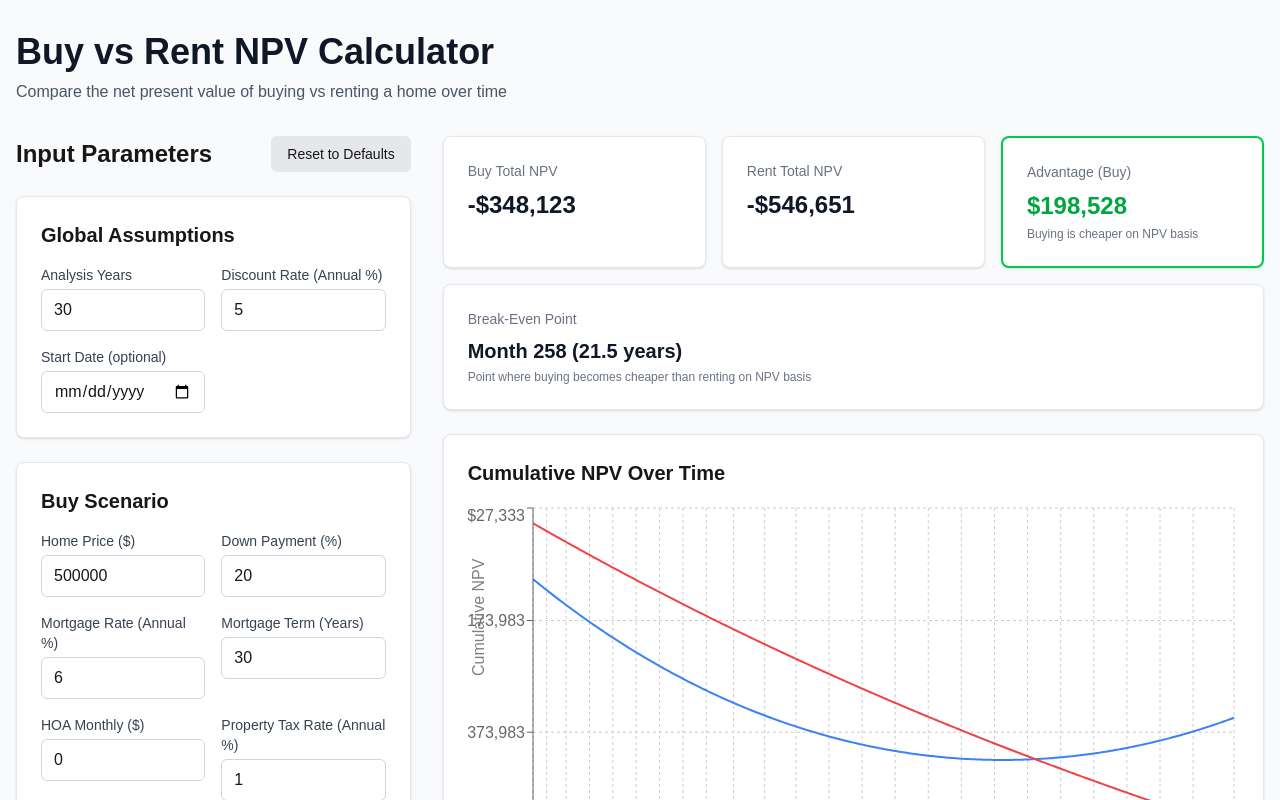
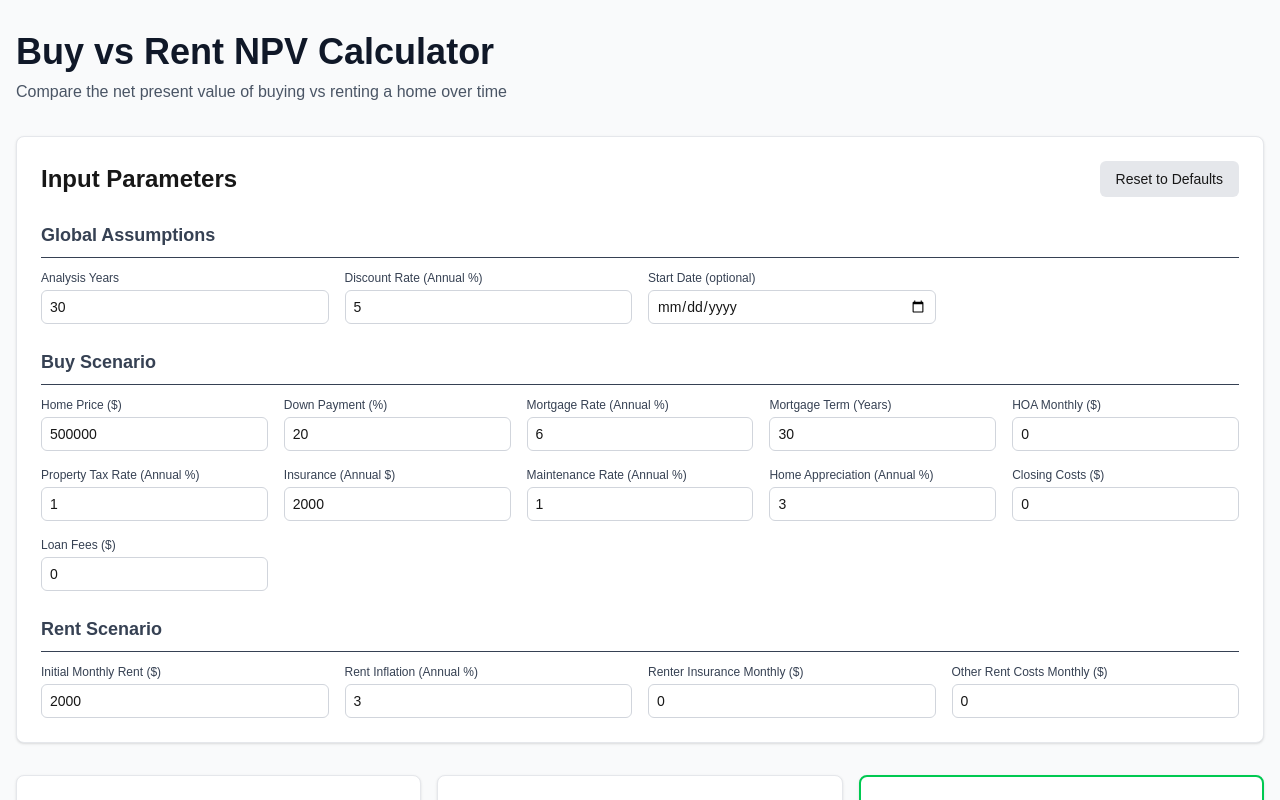
Before and after one commit to eswan18/npv-mortgage, a Next.js app: page / in a window 1280 px wide. Shown: the top 800 px of the page. Built offline with nearby package versions, Linux system fonts and the light colour scheme.

Commit message:
Reorganize page.

```diff
--- a/app/page.tsx
+++ b/app/page.tsx
@@ -28,25 +28,25 @@ export default function Home() {
           Compare the net present value of buying vs renting a home over time
         </p>
 
-        <div className="grid grid-cols-1 lg:grid-cols-3 gap-8">
-          {/* Input Form - Left Side */}
-          <div className="lg:col-span-1">
-            <div className="sticky top-8">
-              <InputForm inputs={inputs} onChange={setInputs} />
-            </div>
+        {/* Input Parameters - Top Row */}
+        <div className="mb-8">
+          <InputForm inputs={inputs} onChange={setInputs} />
+        </div>
+
+        {/* Results Section - Middle */}
+        {result && (
+          <div className="mb-8 space-y-6">
+            <SummaryCards summary={result.summary} />
+            <ChartView monthly={result.monthly} />
           </div>
+        )}
 
-          {/* Results - Right Side */}
-          <div className="lg:col-span-2 space-y-6">
-            {result && (
-              <>
-                <SummaryCards summary={result.summary} />
-                <ChartView monthly={result.monthly} />
-                <DataTable monthly={result.monthly} />
-              </>
-            )}
+        {/* Tables - Bottom, Full Width */}
+        {result && (
+          <div className="w-full">
+            <DataTable monthly={result.monthly} />
           </div>
-        </div>
+        )}
       </div>
     </div>
   );
--- a/components/DataTable.tsx
+++ b/components/DataTable.tsx
@@ -151,8 +151,8 @@ export default function DataTable({ monthly }: DataTableProps) {
   const rentTotalPages = Math.ceil(monthly.length / itemsPerPage);
 
   return (
-    <div className="space-y-6">
-      <div className="flex items-center justify-between">
+    <div className="space-y-6 w-full">
+      <div className="flex items-center justify-between mb-4">
         <h3 className="text-xl font-semibold">Month-by-Month Details</h3>
         <button
           onClick={() => exportToCSV(monthly)}
--- a/components/InputForm.tsx
+++ b/components/InputForm.tsx
@@ -18,8 +18,8 @@ export default function InputForm({ inputs, onChange }: InputFormProps) {
   };
 
   return (
-    <div className="space-y-6">
-      <div className="flex items-center justify-between">
+    <div className="bg-white p-6 rounded-lg shadow-sm border border-gray-200">
+      <div className="flex items-center justify-between mb-6">
         <h2 className="text-2xl font-bold">Input Parameters</h2>
         <button
           onClick={handleReset}
@@ -29,23 +29,24 @@ export default function InputForm({ inputs, onChange }: InputFormProps) {
         </button>
       </div>
 
+      <div className="space-y-6">
         {/* Global Assumptions */}
-      <div className="bg-white p-6 rounded-lg shadow-sm border border-gray-200">
-        <h3 className="text-xl font-semibold mb-4">Global Assumptions</h3>
-        <div className="grid grid-cols-1 md:grid-cols-2 gap-4">
         <div>
-            <label className="block text-sm font-medium text-gray-700 mb-1">
+          <h3 className="text-lg font-semibold mb-3 text-gray-700 border-b pb-2">Global Assumptions</h3>
+          <div className="grid grid-cols-2 md:grid-cols-3 lg:grid-cols-4 gap-4">
+            <div>
+              <label className="block text-xs font-medium text-gray-700 mb-1">
                 Analysis Years
               </label>
               <input
                 type="number"
                 value={inputs.analysisYears}
                 onChange={(e) => handleChange('analysisYears', parseFloat(e.target.value) || 0)}
-              className="w-full px-3 py-2 border border-gray-300 rounded-md focus:outline-none focus:ring-2 focus:ring-blue-500"
+                className="w-full px-2 py-1.5 text-sm border border-gray-300 rounded-md focus:outline-none focus:ring-2 focus:ring-blue-500"
               />
             </div>
             <div>
-            <label className="block text-sm font-medium text-gray-700 mb-1">
+              <label className="block text-xs font-medium text-gray-700 mb-1">
                 Discount Rate (Annual %)
               </label>
               <input
@@ -53,40 +54,40 @@ export default function InputForm({ inputs, onChange }: InputFormProps) {
                 step="0.001"
                 value={inputs.discountRateAnnual * 100}
                 onChange={(e) => handleChange('discountRateAnnual', (parseFloat(e.target.value) || 0) / 100)}
-              className="w-full px-3 py-2 border border-gray-300 rounded-md focus:outline-none focus:ring-2 focus:ring-blue-500"
+                className="w-full px-2 py-1.5 text-sm border border-gray-300 rounded-md focus:outline-none focus:ring-2 focus:ring-blue-500"
               />
             </div>
             <div>
-            <label className="block text-sm font-medium text-gray-700 mb-1">
+              <label className="block text-xs font-medium text-gray-700 mb-1">
                 Start Date (optional)
               </label>
               <input
                 type="date"
                 value={inputs.startDate || ''}
                 onChange={(e) => handleChange('startDate', e.target.value || null)}
-              className="w-full px-3 py-2 border border-gray-300 rounded-md focus:outline-none focus:ring-2 focus:ring-blue-500"
+                className="w-full px-2 py-1.5 text-sm border border-gray-300 rounded-md focus:outline-none focus:ring-2 focus:ring-blue-500"
               />
             </div>
           </div>
         </div>
 
         {/* Buy Scenario */}
-      <div className="bg-white p-6 rounded-lg shadow-sm border border-gray-200">
-        <h3 className="text-xl font-semibold mb-4">Buy Scenario</h3>
-        <div className="grid grid-cols-1 md:grid-cols-2 gap-4">
         <div>
-            <label className="block text-sm font-medium text-gray-700 mb-1">
+          <h3 className="text-lg font-semibold mb-3 text-gray-700 border-b pb-2">Buy Scenario</h3>
+          <div className="grid grid-cols-2 md:grid-cols-3 lg:grid-cols-4 xl:grid-cols-5 gap-4">
+            <div>
+              <label className="block text-xs font-medium text-gray-700 mb-1">
                 Home Price ($)
               </label>
               <input
                 type="number"
                 value={inputs.homePrice}
                 onChange={(e) => handleChange('homePrice', parseFloat(e.target.value) || 0)}
-              className="w-full px-3 py-2 border border-gray-300 rounded-md focus:outline-none focus:ring-2 focus:ring-blue-500"
+                className="w-full px-2 py-1.5 text-sm border border-gray-300 rounded-md focus:outline-none focus:ring-2 focus:ring-blue-500"
               />
             </div>
             <div>
-            <label className="block text-sm font-medium text-gray-700 mb-1">
+              <label className="block text-xs font-medium text-gray-700 mb-1">
                 Down Payment (%)
               </label>
               <input
@@ -94,11 +95,11 @@ export default function InputForm({ inputs, onChange }: InputFormProps) {
                 step="0.1"
                 value={inputs.downPaymentPercent * 100}
                 onChange={(e) => handleChange('downPaymentPercent', (parseFloat(e.target.value) || 0) / 100)}
-              className="w-full px-3 py-2 border border-gray-300 rounded-md focus:outline-none focus:ring-2 focus:ring-blue-500"
+                className="w-full px-2 py-1.5 text-sm border border-gray-300 rounded-md focus:outline-none focus:ring-2 focus:ring-blue-500"
               />
             </div>
             <div>
-            <label className="block text-sm font-medium text-gray-700 mb-1">
+              <label className="block text-xs font-medium text-gray-700 mb-1">
                 Mortgage Rate (Annual %)
               </label>
               <input
@@ -106,33 +107,33 @@ export default function InputForm({ inputs, onChange }: InputFormProps) {
                 step="0.001"
                 value={inputs.mortgageRateAnnual * 100}
                 onChange={(e) => handleChange('mortgageRateAnnual', (parseFloat(e.target.value) || 0) / 100)}
-              className="w-full px-3 py-2 border border-gray-300 rounded-md focus:outline-none focus:ring-2 focus:ring-blue-500"
+                className="w-full px-2 py-1.5 text-sm border border-gray-300 rounded-md focus:outline-none focus:ring-2 focus:ring-blue-500"
               />
             </div>
             <div>
-            <label className="block text-sm font-medium text-gray-700 mb-1">
+              <label className="block text-xs font-medium text-gray-700 mb-1">
                 Mortgage Term (Years)
               </label>
               <input
                 type="number"
                 value={inputs.mortgageTermYears}
                 onChange={(e) => handleChange('mortgageTermYears', parseInt(e.target.value) || 0)}
-              className="w-full px-3 py-2 border border-gray-300 rounded-md focus:outline-none focus:ring-2 focus:ring-blue-500"
+                className="w-full px-2 py-1.5 text-sm border border-gray-300 rounded-md focus:outline-none focus:ring-2 focus:ring-blue-500"
               />
             </div>
             <div>
-            <label className="block text-sm font-medium text-gray-700 mb-1">
+              <label className="block text-xs font-medium text-gray-700 mb-1">
                 HOA Monthly ($)
               </label>
               <input
                 type="number"
                 value={inputs.hoaMonthly}
                 onChange={(e) => handleChange('hoaMonthly', parseFloat(e.target.value) || 0)}
-              className="w-full px-3 py-2 border border-gray-300 rounded-md focus:outline-none focus:ring-2 focus:ring-blue-500"
+                className="w-full px-2 py-1.5 text-sm border border-gray-300 rounded-md focus:outline-none focus:ring-2 focus:ring-blue-500"
               />
             </div>
             <div>
-            <label className="block text-sm font-medium text-gray-700 mb-1">
+              <label className="block text-xs font-medium text-gray-700 mb-1">
                 Property Tax Rate (Annual %)
               </label>
               <input
@@ -140,22 +141,22 @@ export default function InputForm({ inputs, onChange }: InputFormProps) {
                 step="0.001"
                 value={inputs.propertyTaxRateAnnual * 100}
                 onChange={(e) => handleChange('propertyTaxRateAnnual', (parseFloat(e.target.value) || 0) / 100)}
-              className="w-full px-3 py-2 border border-gray-300 rounded-md focus:outline-none focus:ring-2 focus:ring-blue-500"
+                className="w-full px-2 py-1.5 text-sm border border-gray-300 rounded-md focus:outline-none focus:ring-2 focus:ring-blue-500"
               />
             </div>
             <div>
-            <label className="block text-sm font-medium text-gray-700 mb-1">
+              <label className="block text-xs font-medium text-gray-700 mb-1">
                 Insurance (Annual $)
               </label>
               <input
                 type="number"
                 value={inputs.insuranceAnnual}
                 onChange={(e) => handleChange('insuranceAnnual', parseFloat(e.target.value) || 0)}
-              className="w-full px-3 py-2 border border-gray-300 rounded-md focus:outline-none focus:ring-2 focus:ring-blue-500"
+                className="w-full px-2 py-1.5 text-sm border border-gray-300 rounded-md focus:outline-none focus:ring-2 focus:ring-blue-500"
               />
             </div>
             <div>
-            <label className="block text-sm font-medium text-gray-700 mb-1">
+              <label className="block text-xs font-medium text-gray-700 mb-1">
                 Maintenance Rate (Annual %)
               </label>
               <input
@@ -163,11 +164,11 @@ export default function InputForm({ inputs, onChange }: InputFormProps) {
                 step="0.001"
                 value={inputs.maintenanceRateAnnual * 100}
                 onChange={(e) => handleChange('maintenanceRateAnnual', (parseFloat(e.target.value) || 0) / 100)}
-              className="w-full px-3 py-2 border border-gray-300 rounded-md focus:outline-none focus:ring-2 focus:ring-blue-500"
+                className="w-full px-2 py-1.5 text-sm border border-gray-300 rounded-md focus:outline-none focus:ring-2 focus:ring-blue-500"
               />
             </div>
             <div>
-            <label className="block text-sm font-medium text-gray-700 mb-1">
+              <label className="block text-xs font-medium text-gray-700 mb-1">
                 Home Appreciation (Annual %)
               </label>
               <input
@@ -175,51 +176,51 @@ export default function InputForm({ inputs, onChange }: InputFormProps) {
                 step="0.001"
                 value={inputs.homeAppreciationRateAnnual * 100}
                 onChange={(e) => handleChange('homeAppreciationRateAnnual', (parseFloat(e.target.value) || 0) / 100)}
-              className="w-full px-3 py-2 border border-gray-300 rounded-md focus:outline-none focus:ring-2 focus:ring-blue-500"
+                className="w-full px-2 py-1.5 text-sm border border-gray-300 rounded-md focus:outline-none focus:ring-2 focus:ring-blue-500"
               />
             </div>
             <div>
-            <label className="block text-sm font-medium text-gray-700 mb-1">
+              <label className="block text-xs font-medium text-gray-700 mb-1">
                 Closing Costs ($)
               </label>
               <input
                 type="number"
                 value={inputs.closingCosts || 0}
                 onChange={(e) => handleChange('closingCosts', parseFloat(e.target.value) || 0)}
-              className="w-full px-3 py-2 border border-gray-300 rounded-md focus:outline-none focus:ring-2 focus:ring-blue-500"
+                className="w-full px-2 py-1.5 text-sm border border-gray-300 rounded-md focus:outline-none focus:ring-2 focus:ring-blue-500"
               />
             </div>
             <div>
-            <label className="block text-sm font-medium text-gray-700 mb-1">
+              <label className="block text-xs font-medium text-gray-700 mb-1">
                 Loan Fees ($)
               </label>
               <input
                 type="number"
                 value={inputs.loanFees || 0}
                 onChange={(e) => handleChange('loanFees', parseFloat(e.target.value) || 0)}
-              className="w-full px-3 py-2 border border-gray-300 rounded-md focus:outline-none focus:ring-2 focus:ring-blue-500"
+                className="w-full px-2 py-1.5 text-sm border border-gray-300 rounded-md focus:outline-none focus:ring-2 focus:ring-blue-500"
               />
             </div>
           </div>
         </div>
 
         {/* Rent Scenario */}
-      <div className="bg-white p-6 rounded-lg shadow-sm border border-gray-200">
-        <h3 className="text-xl font-semibold mb-4">Rent Scenario</h3>
-        <div className="grid grid-cols-1 md:grid-cols-2 gap-4">
         <div>
-            <label className="block text-sm font-medium text-gray-700 mb-1">
+          <h3 className="text-lg font-semibold mb-3 text-gray-700 border-b pb-2">Rent Scenario</h3>
+          <div className="grid grid-cols-2 md:grid-cols-3 lg:grid-cols-4 gap-4">
+            <div>
+              <label className="block text-xs font-medium text-gray-700 mb-1">
                 Initial Monthly Rent ($)
               </label>
               <input
                 type="number"
                 value={inputs.initialMonthlyRent}
                 onChange={(e) => handleChange('initialMonthlyRent', parseFloat(e.target.value) || 0)}
-              className="w-full px-3 py-2 border border-gray-300 rounded-md focus:outline-none focus:ring-2 focus:ring-blue-500"
+                className="w-full px-2 py-1.5 text-sm border border-gray-300 rounded-md focus:outline-none focus:ring-2 focus:ring-blue-500"
               />
             </div>
             <div>
-            <label className="block text-sm font-medium text-gray-700 mb-1">
+              <label className="block text-xs font-medium text-gray-700 mb-1">
                 Rent Inflation (Annual %)
               </label>
               <input
@@ -227,30 +228,31 @@ export default function InputForm({ inputs, onChange }: InputFormProps) {
                 step="0.001"
                 value={inputs.rentInflationRateAnnual * 100}
                 onChange={(e) => handleChange('rentInflationRateAnnual', (parseFloat(e.target.value) || 0) / 100)}
-              className="w-full px-3 py-2 border border-gray-300 rounded-md focus:outline-none focus:ring-2 focus:ring-blue-500"
+                className="w-full px-2 py-1.5 text-sm border border-gray-300 rounded-md focus:outline-none focus:ring-2 focus:ring-blue-500"
               />
             </div>
             <div>
-            <label className="block text-sm font-medium text-gray-700 mb-1">
+              <label className="block text-xs font-medium text-gray-700 mb-1">
                 Renter Insurance Monthly ($)
               </label>
               <input
                 type="number"
                 value={inputs.renterInsuranceMonthly || 0}
                 onChange={(e) => handleChange('renterInsuranceMonthly', parseFloat(e.target.value) || 0)}
-              className="w-full px-3 py-2 border border-gray-300 rounded-md focus:outline-none focus:ring-2 focus:ring-blue-500"
+                className="w-full px-2 py-1.5 text-sm border border-gray-300 rounded-md focus:outline-none focus:ring-2 focus:ring-blue-500"
               />
             </div>
             <div>
-            <label className="block text-sm font-medium text-gray-700 mb-1">
+              <label className="block text-xs font-medium text-gray-700 mb-1">
                 Other Rent Costs Monthly ($)
               </label>
               <input
                 type="number"
                 value={inputs.otherRentCostsMonthly || 0}
                 onChange={(e) => handleChange('otherRentCostsMonthly', parseFloat(e.target.value) || 0)}
-              className="w-full px-3 py-2 border border-gray-300 rounded-md focus:outline-none focus:ring-2 focus:ring-blue-500"
+                className="w-full px-2 py-1.5 text-sm border border-gray-300 rounded-md focus:outline-none focus:ring-2 focus:ring-blue-500"
               />
+            </div>
           </div>
         </div>
       </div>
```
Lines whose indentation alone changed are shown as unchanged.
